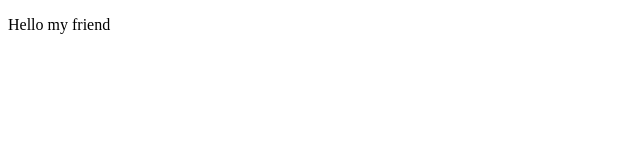
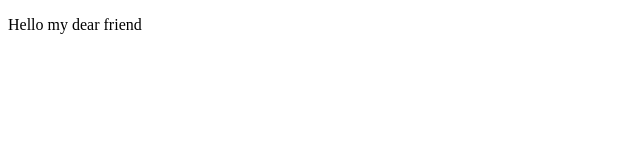
Before and after one commit to penkin-repo/GIT-test, a plain HTML site: page index.html in a window 1280 px wide. Shown: the full height of the page, 0-640 px from the left. Drawn offline with Linux system fonts and the light colour scheme.

Commit message:
second commit

```diff
--- a/index.html
+++ b/index.html
@@ -7,6 +7,6 @@
     <title>Document</title>
   </head>
   <body>
-      <p>Hello my friend</p>
+      <p>Hello my dear friend</p>
   </body>
 </html>
```
